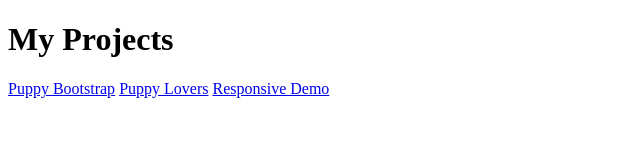
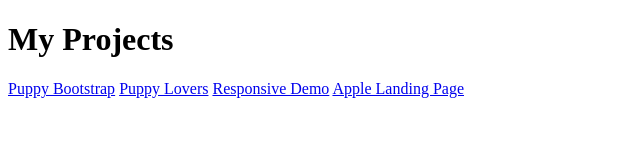
Before and after one commit to Emanmohammednur/Evangadi-Project, a plain HTML site: page index.html in a window 1280 px wide. Shown: the whole page, without its empty margins (0-640 px from the left). Drawn offline with Linux system fonts and the light colour scheme.

Commit message:
Add link to Apple Landing Page in index.html

```diff
--- a/index.html
+++ b/index.html
@@ -10,5 +10,6 @@
     <a href="phase 1/Puppy bootstrap/index.html">Puppy Bootstrap</a>
     <a href="phase 1/puppylovers/index.html">Puppy Lovers</a>
     <a href="phase 1/responsive_demo/index.html">Responsive Demo</a>
+    <a href="phase 1/Apple Homepage/index.html"> Apple Landing Page</a>
 </body>
 </html>
```
